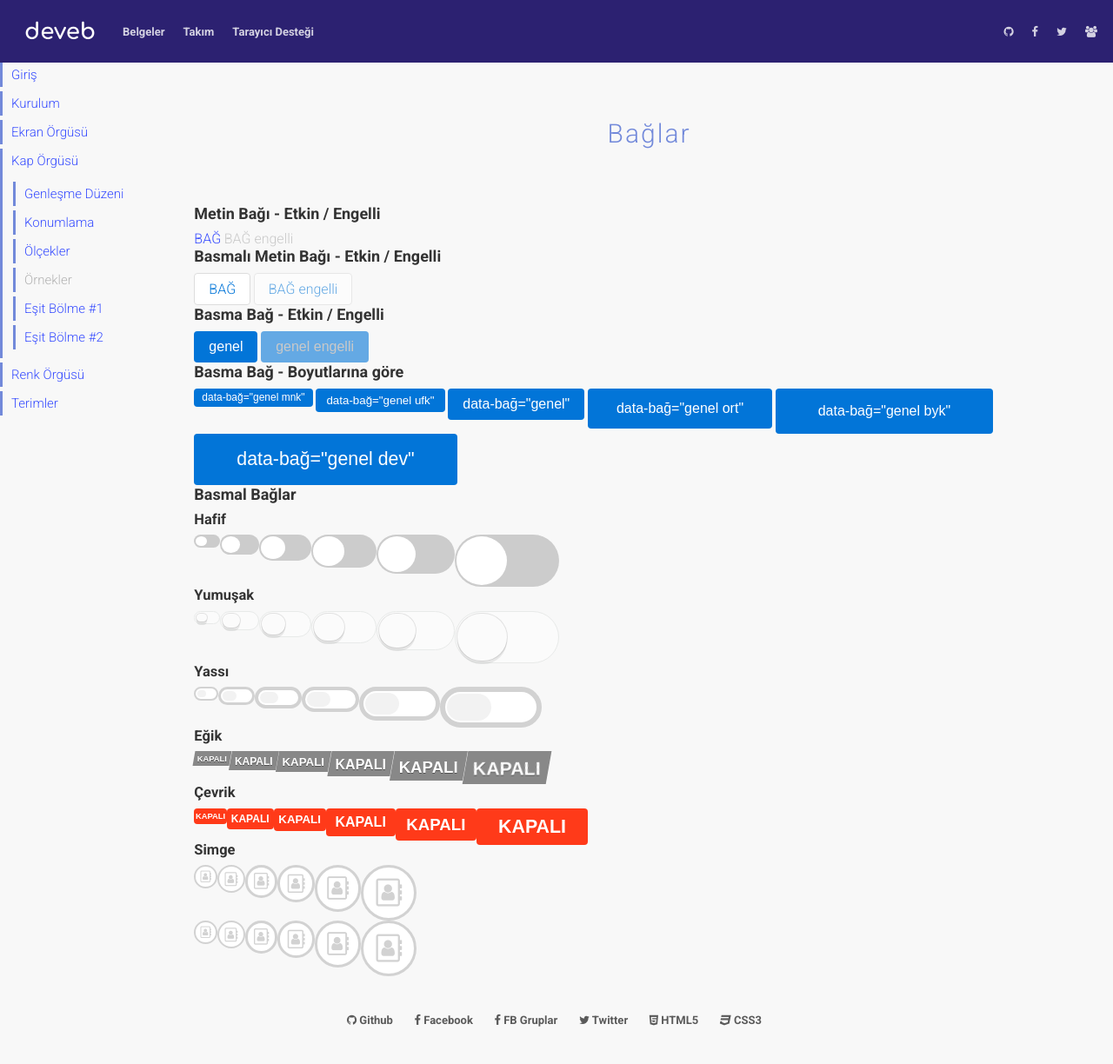
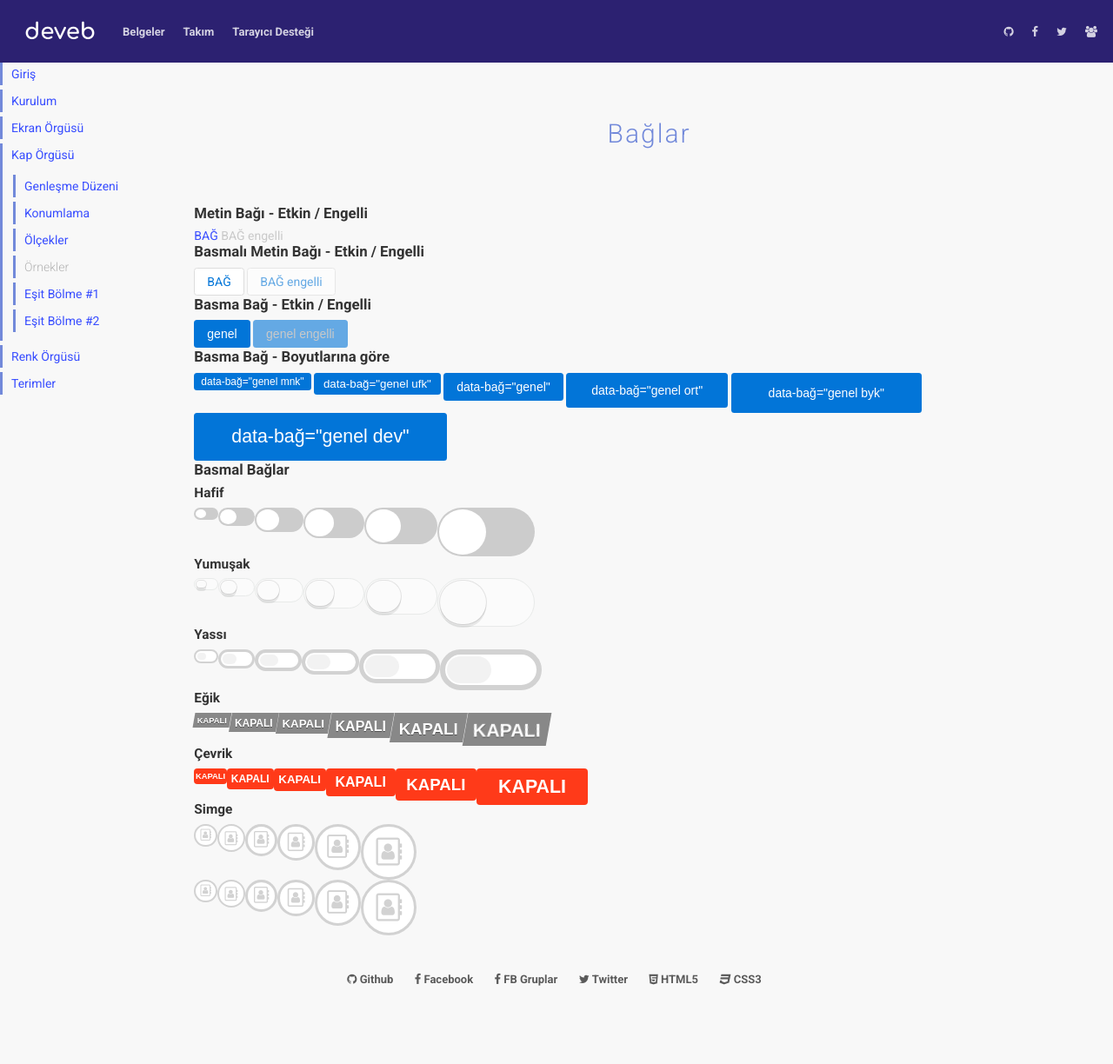
Before and after one commit to data-deveb/data-deveb.github.io, a Jekyll site: the page built from belgeler/baglar.html, in a window 1280 px wide. Shown: the whole page at 87% size. Built offline with Jekyll 4.4.1, drawn with Linux system fonts in a browser that asks for light colours; after the commit the page ends 1177 px from its top, so only the background shows below that.

Commit message:
Güncelleme

```diff
--- a/assets/css/deveb.css
+++ b/assets/css/deveb.css
@@ -1,68 +1,33 @@
 @charset "UTF-8";
+/*
+  * [DEVEB 0.104] | (deveb.css) | (https://data-deveb.github.io)
 
-/*
- ░ ░ ░ ░ ░ ░ ░ ░ ░ ░ ░ ░ ░ ░ ░ ░ ░ ░ ░ ░ ░ ░ ░ ░ ░ ░ ░ ░ ░ ░ ░ ░ ░ ░ ░ ░ ░ ░ ░ ░ ░ ░ ░ ░ ░ ░ ░ ░ ░ ░ ░ ░ ░ ░ ░ ░ ░ ░ ░ ░ ░ ░ ░ ░ ░ ░ ░ ░ ░ ░ ░ ░ ░ ░
+  * İMLER
+  * G00 | Kap Örgüsü
+      G01 | Aralık verme
+      G02 | Oluk açma
+      G03 | Parça düzeni
+      G04 | Genleşme düzeni
+      G05 | Kaplama düzeni
 
-    [DEVEB 0.1]
-    dosya :: "deveb.css"
-    site  :: "https://data-deveb.github.io"
+  * ??? | Ekran Örgüsü
+      S00 | Genel
+              [Genişleyerek | Sadece  | Daralarak]
+      Minik   [S010         | S011    | S012     ]
+      Ufak    [S020         | S021    | S022     ]
+      Küçük   [S030         | S031    | S032     ]
+      Orta    [S040         | S041    | S042     ]
+      Büyük   [S050         | S051    | S052     ]
+      Kocaman [S060         | S061    | S062     ]
+      Dev     [S070         | S071    | S072     ]
 
- ░ ░ ░ ░ ░ ░ ░ ░ ░ ░ ░ ░ ░ ░ ░ ░ ░ ░ ░ ░ ░ ░ ░ ░ ░ ░ ░ ░ ░ ░ ░ ░ ░ ░ ░ ░ ░ ░ ░ ░ ░ ░ ░ ░ ░ ░ ░ ░ ░ ░ ░ ░ ░ ░ ░ ░ ░ ░ ░ ░ ░ ░ ░ ░ ░ ░ ░ ░ ░ ░ ░ ░ ░ ░
-
-    TANIMLAR
-    beri: CSS > margin          		dolgu: CSS > padding
-
-    EKRAN ÖLÇEKLERİ
-    dev: (dev)
-    kcm: (k)o(c)a(m)an
-    byk: (b)ü(y)ü(k)
-    ort: (o)(r)(t)a
-    kçk: (k)ü(ç)ü(k)
-    ufk: (u)(f)a(k)
-    mnk: (m)i(n)i(k)
-    gnl: (g)e(n)e(l)
-
-    p: (p)arça
-
- ░ ░ ░ ░ ░ ░ ░ ░ ░ ░ ░ ░ ░ ░ ░ ░ ░ ░ ░ ░ ░ ░ ░ ░ ░ ░ ░ ░ ░ ░ ░ ░ ░ ░ ░ ░ ░ ░ ░ ░ ░ ░ ░ ░ ░ ░ ░ ░ ░ ░ ░ ░ ░ ░ ░ ░ ░ ░ ░ ░ ░ ░ ░ ░ ░ ░ ░ ░ ░ ░ ░ ░ ░ ░
-
-    • VARSAYILAN
-
- ░ ░ ░ ░ ░ ░ ░ ░ ░ ░ ░ ░ ░ ░ ░ ░ ░ ░ ░ ░ ░ ░ ░ ░ ░ ░ ░ ░ ░ ░ ░ ░ ░ ░ ░ ░ ░ ░ ░ ░ ░ ░ ░ ░ ░ ░ ░ ░ ░ ░ ░ ░ ░ ░ ░ ░ ░ ░ ░ ░ ░ ░ ░ ░ ░ ░ ░ ░ ░ ░ ░ ░ ░ ░
-
-    • KAP ÖRGÜSÜ        -> Satır-imi: G00
-      • ARALIK VERME    -> Satır-imi: G01
-      • OLUK AÇMA       -> Satır-imi: G02
-      • PARÇALAMA (p)   -> Satır-imi: G03
-      • ORANLAMA (o)    -> Satır-imi: G04
-      • KAPLAMALAR      -> Satır-imi: G05
-
- ░ ░ ░ ░ ░ ░ ░ ░ ░ ░ ░ ░ ░ ░ ░ ░ ░ ░ ░ ░ ░ ░ ░ ░ ░ ░ ░ ░ ░ ░ ░ ░ ░ ░ ░ ░ ░ ░ ░ ░ ░ ░ ░ ░ ░ ░ ░ ░ ░ ░ ░ ░ ░ ░ ░ ░ ░ ░ ░ ░ ░ ░ ░ ░ ░ ░ ░ ░ ░ ░ ░ ░ ░ ░
-
-    • EKRAN YÖNETİMİ    -> Satır-imi: yok
-      • GENEL           -> Satır-imi: S00
-      ◘ BÜYÜKLERİYLE ◘◘◘◘◘◘◘◘◘◘◘◘◘◘◘◘◘◘◘◘◘      ◘ BUNU ◘◘◘◘◘◘◘◘◘◘◘◘◘◘◘◘◘◘◘◘◘◘◘      ◘ KÜÇÜKLERİYLE ◘◘◘◘◘◘◘◘◘◘◘◘◘◘◘◘◘◘◘◘◘◘◘◘◘◘
-      • MİNİK » ∞       -> Satır-imi: S010      • MİNİK     -> Satır-imi: S011      • MİNİK » 0     -> Satır-imi: S012
-      • UFAK » ∞        -> Satır-imi: S020      • UFAK      -> Satır-imi: S021      • UFAK » 0      -> Satır-imi: S022
-      • KÜÇÜK » ∞       -> Satır-imi: S030      • KÜÇÜK     -> Satır-imi: S031      • KÜÇÜK » 0     -> Satır-imi: S032
-      • ORTA » ∞        -> Satır-imi: S040      • ORTA      -> Satır-imi: S041      • ORTA » 0      -> Satır-imi: S042
-      • BÜYÜK » ∞       -> Satır-imi: S050      • BÜYÜK     -> Satır-imi: S051      • BÜYÜK » 0     -> Satır-imi: S052
-      • KOCAMAN » ∞     -> Satır-imi: S060      • KOCAMAN   -> Satır-imi: S061      • KOCAMAN » 0   -> Satır-imi: S062
-      • DEV » ∞         -> Satır-imi: S070      • DEV       -> Satır-imi: S071      • DEV » 0       -> Satır-imi: S072
-
- ░ ░ ░ ░ ░ ░ ░ ░ ░ ░ ░ ░ ░ ░ ░ ░ ░ ░ ░ ░ ░ ░ ░ ░ ░ ░ ░ ░ ░ ░ ░ ░ ░ ░ ░ ░ ░ ░ ░ ░ ░ ░ ░ ░ ░ ░ ░ ░ ░ ░ ░ ░ ░ ░ ░ ░ ░ ░ ░ ░ ░ ░ ░ ░ ░ ░ ░ ░ ░ ░ ░ ░ ░ ░
-
-    • RENK ÖRGÜSÜ       -> Satır-imi: yok
+  * ??? | Renk Örgüsü
 */
 
 /*  ~~~~~~~~~~~~~~~~~~~~~~~~~~~~~~~~~~~~~~~~~~~~~~~~~~~~~~~~~~~~~~~~~~~~~~~~~~~
     ÖZELLEŞTİRİLEBİLİR AYARLAR
     ~~~~~~~~~~~~~~~~~~~~~~~~~~~~~~~~~~~~~~~~~~~~~~~~~~~~~~~~~~~~~~~~~~~~~~~~~~~*/
     :root{
-      --yazı-biçimi: 'Roboto', sans-serif;
-      --yazı-boyutu: 15px;
-      --yazı-rengi: #333;
-
       --aralık: 5px;
       --oluk: 5px;
 
@@ -73,30 +38,27 @@
 /*  ~~~~~~~~~~~~~~~~~~~~~~~~~~~~~~~~~~~~~~~~~~~~~~~~~~~~~~~~~~~~~~~~~~~~~~~~~~~
     AYARLAR & TEMİZLEME
     ~~~~~~~~~~~~~~~~~~~~~~~~~~~~~~~~~~~~~~~~~~~~~~~~~~~~~~~~~~~~~~~~~~~~~~~~~~~ */
-
-    /* Varsayılan değiştirgeleri temizleme eylemi. */
-    *{
-      margin: 0;    /* Tüm tarayıcılar için her şeyin beri (margin) değerini sıfırlama. */
-      padding: 0;   /* Tüm tarayıcılar için her şeyin dolgu (padding) değerini sıfırlama. */
+    *,
+    *::before,
+    *::after {
+      box-sizing: border-box;
     }
 
     html {
       -ms-text-size-adjust: 100%;     /* Metin boyutlarında ayarlamaları doğallaştırma. */
-      -webkit-text-size-adjust: 100%; /* " */
+      -webkit-text-size-adjust: 100%;
+      font-family: 'Roboto', sans-serif;
+        font-size: 14px;
+        color:#333;
     }
 
     body{
-      font-family: var(--yazı-biçimi);  /* Her yerde varsayılan yazı biçimi */
-        font-size: var(--yazı-boyutu);  /* Her yerde varsayılan yazı boyutu */
-        font-weight: 300;
-        color:#333;
+      margin: 0
     }
 
-    article,aside,details,
-    figcaption,figure,footer,
-    header,hgroup,section,
-    menu,main,nav{
-      display: block   /* Varsayılan gösterim ayarı */
+    article,aside,details,figcaption,figure,
+    footer,header,hgroup,section,menu,main,nav{
+      display: block
     }
 
     a{
@@ -112,30 +74,33 @@
     h1, h2, h3, h4, h5, h6{
       width: 100%;
       display: block;
-      font-weight: bold;
       -webkit-margin-before: 0;
         -webkit-margin-after: 0;
         -webkit-margin-start: 0px;
         -webkit-margin-end: 0px;
+      margin: 2em 0 0.5em 0;
       color:#333;
-      margin: 2em 0 0.5em 0;
+      font-weight: bold;
     }
-    * > h1:first-child,
-    * > h2:first-child,
-    * > h3:first-child,
-    * > h4:first-child,
-    * > h5:first-child,
-    * > h6:first-child,
-    [data-metin~="ilk"] {margin-top:0}
-    h1{font-size:1.5em}
-      h2{font-size:1.2em}
-        h3{font-size:1.1em}
+    div > h1:first-child,
+    div > h2:first-child,
+    div > h3:first-child,
+    div > h4:first-child,
+    div > h5:first-child,
+    div > h6:first-child{margin-top:0}
+    h1{font-size:1.5em;}
+      h2{font-size:1.2em;}
+        h3{font-size:1.1em;}
           h4{font-size:1.0em; font-weight: 500; color:#444;}
             h5{font-size:1.0em; font-weight: 500; color: #666;}
               h6{font-size:1.0em; font-weight: 300; color: #888;}
-              h1 + h2, h2 + h3, h3 + h4, h4 + h5, h5 + h6{
-                margin-top: 0
-              }
+    h1 + h2,
+    h2 + h3,
+    h3 + h4,
+    h4 + h5,
+    h5 + h6{
+      margin-top: 0
+    }
     img {
       border: 0;  /* Kenarlıkları sıfırlama */
     }
@@ -166,7 +131,6 @@
     [data-gnl]{
       display: flex;          /* Her durumda esnek görünüm tanımlama ayarı */
       flex-wrap: wrap;        /* Her durumda varsayılan olarak satır düzeninde kaydırılmış içerik ayarı */
-      box-sizing: border-box; /* Genişliklerin başka etkenlerle etkilenmesini temizleme */
       align-items: flex-start;/* Varsayılan olarak üstte ol */
     }
     [data-gnl~="sütun"]{
@@ -290,7 +254,6 @@
       [data-ufk]{
         display: flex;/* Her durumda esnek görünüm tanımlama ayarı */
         flex-wrap: wrap;/* Her durumda varsayılan olarak satır düzeninde kaydırılmış içerik ayarı */
-        box-sizing: border-box;/* Genişliklerin başka etkenlerle etkilenmesini temizleme */
         align-items: flex-start;/* Varsayılan olarak üstte ol */
       }
 
@@ -381,7 +344,6 @@
       [data-kçk]{
         display: flex;/* Her durumda esnek görünüm tanımlama ayarı */
         flex-wrap: wrap;/* Her durumda varsayılan olarak satır düzeninde kaydırılmış içerik ayarı */
-        box-sizing: border-box;/* Genişliklerin başka etkenlerle etkilenmesini temizleme */
         align-items: flex-start;/* Varsayılan olarak üstte ol */
       }
 
@@ -471,7 +433,6 @@
       [data-ort]{
         display: flex;/* Her durumda esnek görünüm tanımlama ayarı */
         flex-wrap: wrap;/* Her durumda varsayılan olarak satır düzeninde kaydırılmış içerik ayarı */
-        box-sizing: border-box;/* Genişliklerin başka etkenlerle etkilenmesini temizleme */
         align-items: flex-start;/* Varsayılan olarak üstte ol */
       }
 
@@ -561,7 +522,6 @@
       [data-byk]{
         display: flex;/* Her durumda esnek görünüm tanımlama ayarı */
         flex-wrap: wrap;/* Her durumda varsayılan olarak satır düzeninde kaydırılmış içerik ayarı */
-        box-sizing: border-box;/* Genişliklerin başka etkenlerle etkilenmesini temizleme */
         align-items: flex-start;/* Varsayılan olarak üstte ol */
       }
 
@@ -651,7 +611,6 @@
       [data-kcm]{
         display: flex;/* Her durumda esnek görünüm tanımlama ayarı */
         flex-wrap: wrap;/* Her durumda varsayılan olarak satır düzeninde kaydırılmış içerik ayarı */
-        box-sizing: border-box;/* Genişliklerin başka etkenlerle etkilenmesini temizleme */
         align-items: flex-start;/* Varsayılan olarak üstte ol */
       }
 
@@ -741,7 +700,6 @@
       [data-dev]{
         display: flex;/* Her durumda esnek görünüm tanımlama ayarı */
         flex-wrap: wrap;/* Her durumda varsayılan olarak satır düzeninde kaydırılmış içerik ayarı */
-        box-sizing: border-box;/* Genişliklerin başka etkenlerle etkilenmesini temizleme */
         align-items: flex-start;/* Varsayılan olarak üstte ol */
       }
 
@@ -1220,7 +1178,6 @@
 }
 
 [data-sekme] label{
-  box-sizing: border-box;
   z-index: 2;
   /* özelleştirme +() */
   background: #5c51a1;
```
